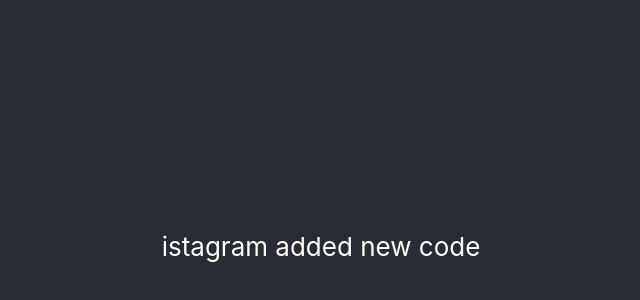
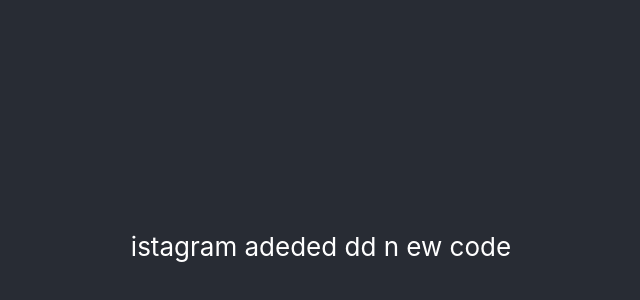
Before and after one commit to Jhaamlal/Istagram-clone, a React (Create React App) app: page / in a window 1280 px wide. Shown: the part 154-454 px from the top of the page, without its empty margins (319-959 px from the left). Built offline with nearby package versions, Linux system fonts and the light colour scheme.

Commit message:
add nw code to dev

```diff
--- a/src/App.js
+++ b/src/App.js
@@ -4,7 +4,7 @@
   return (
     <div className="App">
       <header className="App-header">
-      istagram added new code
+      istagram adeded dd n ew code
       </header>
     </div>
   );
```
